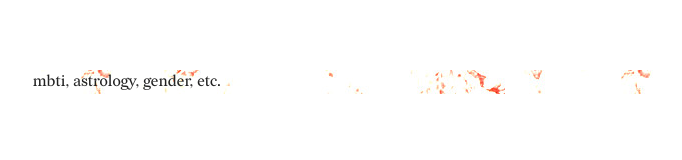
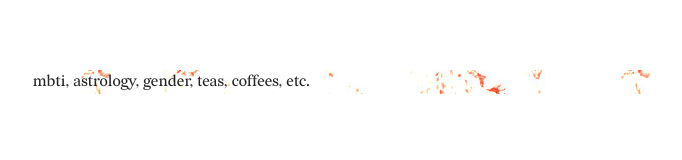
Before and after one commit to birdhz/birdhz, an Eleventy site: page src/about.md in a window 1280 px wide. Shown: the part 240-400 px from the top of the page, without its empty margins (287-969 px from the left). Built offline with nearby package versions, Linux system fonts and the light colour scheme; Eleventy itself is replaced by a stand-in of ours; files that its build step writes are made by us from their sources.

Commit message:
Update about.md

```diff
--- a/src/about.md
+++ b/src/about.md
@@ -5,4 +5,4 @@ title: about
 header: owls are neat
 ---
 
-mbti, astrology, gender, etc.
+mbti, astrology, gender, teas, coffees, etc.
```
